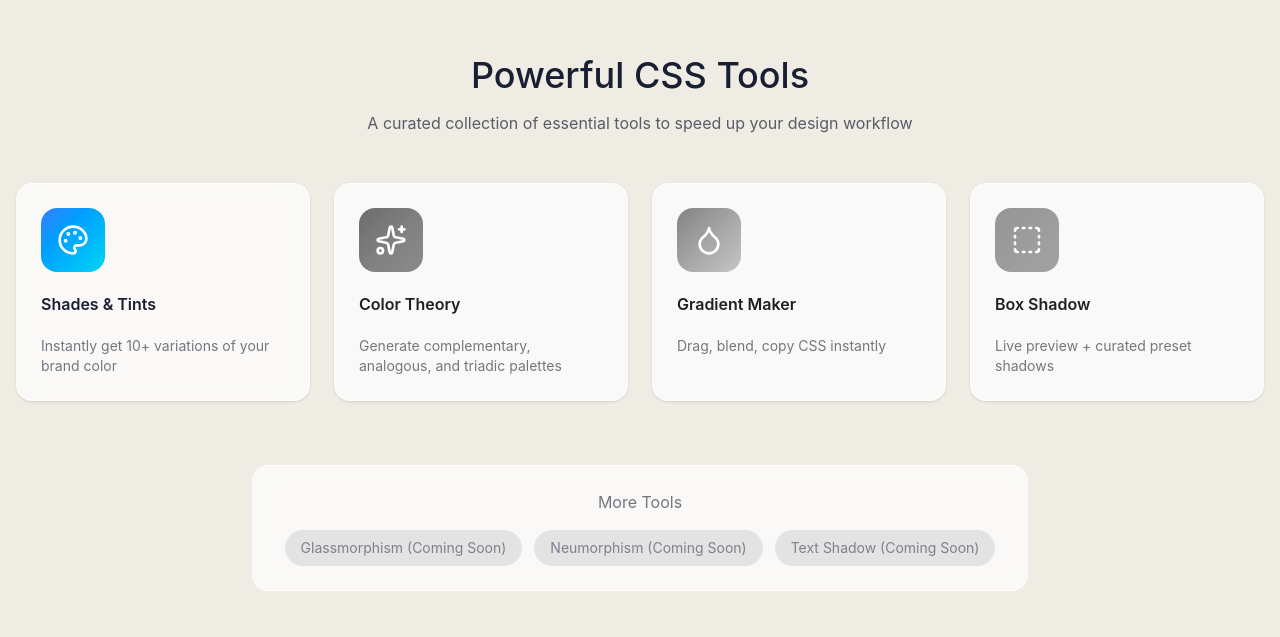
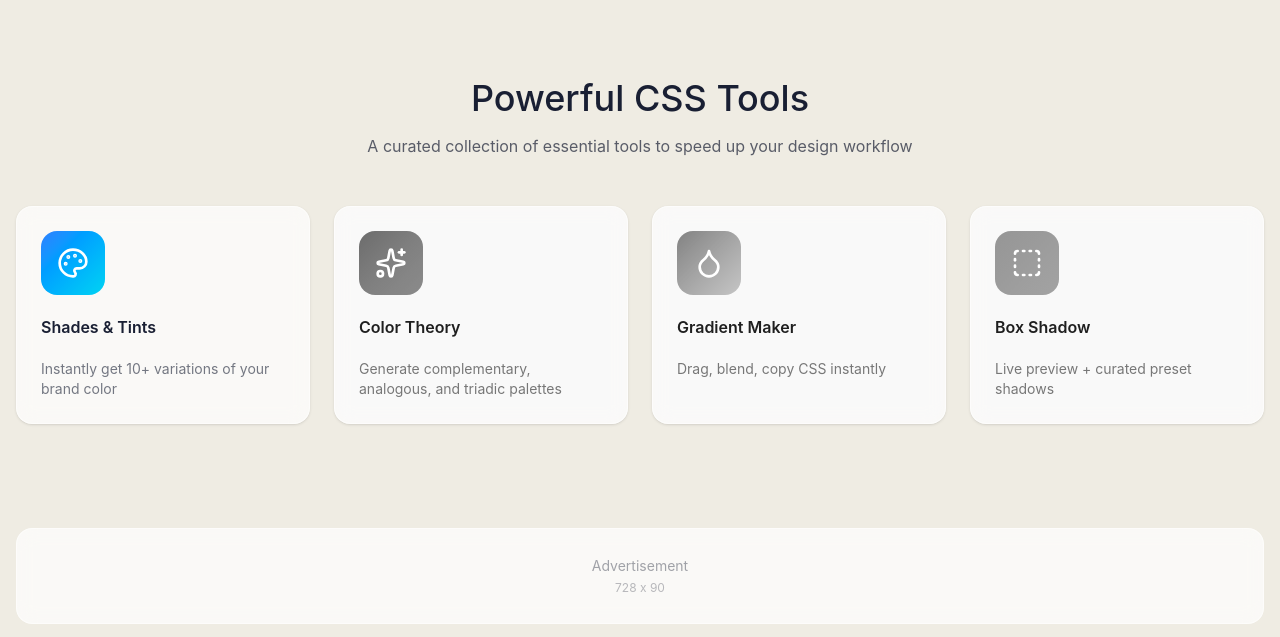
Before and after one commit to ajayJayapalan/thewebmaverick, a Next.js app: page / in a window 1280 px wide. Shown: the part 903-1540 px from the top of the page. Built offline with nearby package versions, Linux system fonts and the light colour scheme.

Commit message:
minro fixes

```diff
--- a/src/app/css-tools/shades-and-tints/pageComponets/TintAndShadeGenerator.tsx
+++ b/src/app/css-tools/shades-and-tints/pageComponets/TintAndShadeGenerator.tsx
@@ -5,7 +5,7 @@ import { Card, CardContent, CardHeader, CardTitle } from "@/components/ui/card";
 import { Input } from "@/components/ui/input";
 import { Switch } from "@/components/ui/switch";
 import { Label } from "@radix-ui/react-label";
-import { Check, Copy, RotateCw } from "lucide-react";
+import { Check, Copy, Info, RotateCw } from "lucide-react";
 import { useEffect, useMemo, useState } from "react";
 import { toast } from "sonner";
 
@@ -55,7 +55,13 @@ function ColorVariations({ textColor = "", baseColor = "" }) {
     <div className="lg:col-span-3 space-y-6">
       <Card className="glass-card">
         <CardHeader>
-          <CardTitle>Color Variations</CardTitle>
+          <div className="flex items-center justify-between">
+            <CardTitle>Color Variations</CardTitle>
+            <div className="flex gap-1 text-gray-500 items-center text-xs font-light">
+              <Info className="h3- w-3" />
+              <span className="">Click to copy the shade color</span>
+            </div>
+          </div>
         </CardHeader>
         <CardContent>
           <div className="grid grid-cols-2 md:grid-cols-3 lg:grid-cols-5 gap-4">
--- a/src/app/pageComponents/ToolsGrid.tsx
+++ b/src/app/pageComponents/ToolsGrid.tsx
@@ -12,6 +12,7 @@ import { Palette, Droplet, BoxSelect, Sparkles } from "lucide-react";
 
 import { motion } from "motion/react";
 import { useRouter } from "next/navigation";
+import { AdBanner } from "./AdBanner";
 
 interface Tool {
   icon: React.ReactNode;
@@ -60,7 +61,7 @@ export function ToolsGrid() {
   };
 
   return (
-    <section className="py-20 ">
+    <section className=" relative overflow-hidden min-h-screen flex flex-col justify-evenly items-center">
       <div className="container mx-auto px-4">
         <div className="text-center mb-12">
           <h2 className="text-3xl md:text-4xl mb-4">Powerful CSS Tools</h2>
@@ -110,7 +111,7 @@ export function ToolsGrid() {
         </div>
 
         {/* More tools section */}
-        <div className="mt-16 text-center">
+        {/* <div className="mt-16 text-center">
           <div className="inline-block glass-card rounded-2xl px-8 py-6">
             <p className="text-foreground/60 mb-4">More Tools</p>
             <div className="flex flex-wrap justify-center gap-3">
@@ -125,7 +126,10 @@ export function ToolsGrid() {
               </span>
             </div>
           </div>
-        </div>
+        </div> */}
+      </div>
+      <div className="container mx-auto px-4 mb-12">
+        <AdBanner type="horizontal" />
       </div>
     </section>
   );
```
